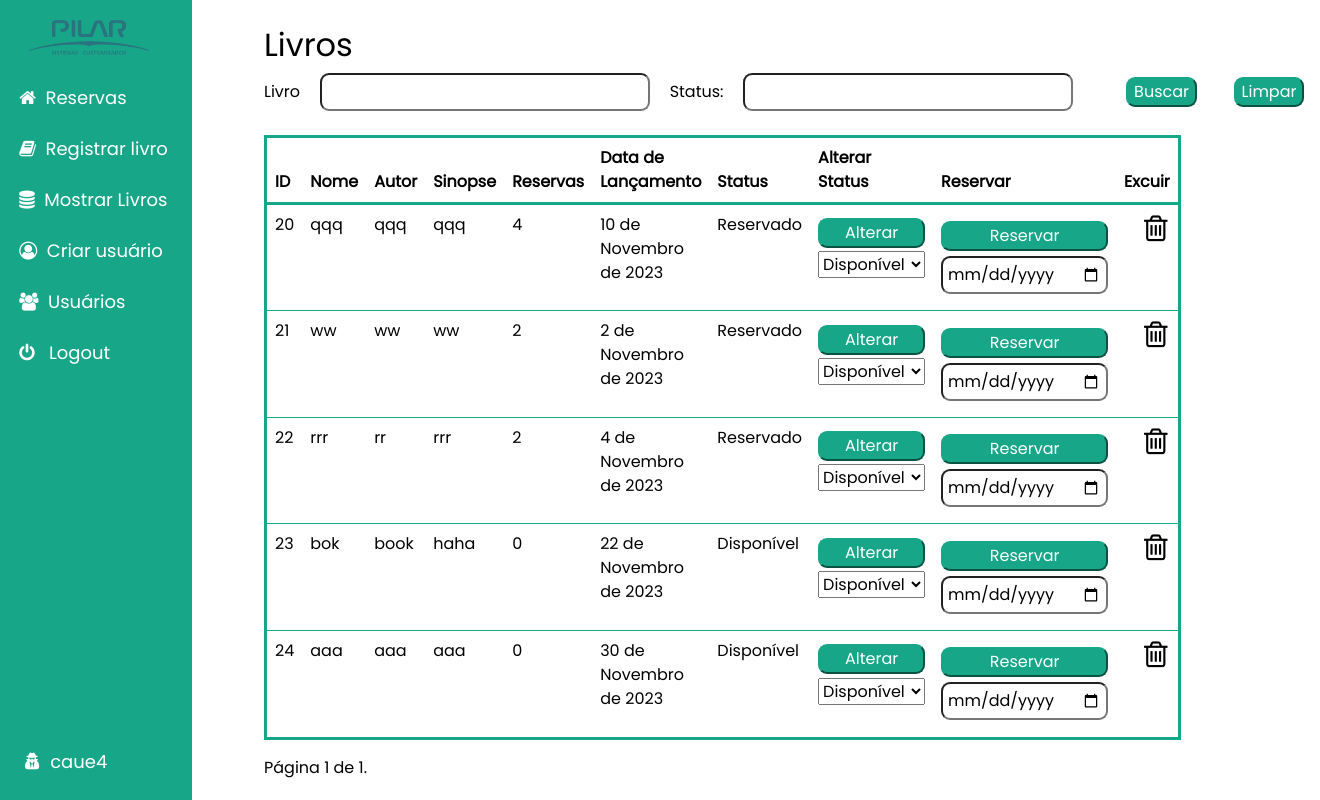
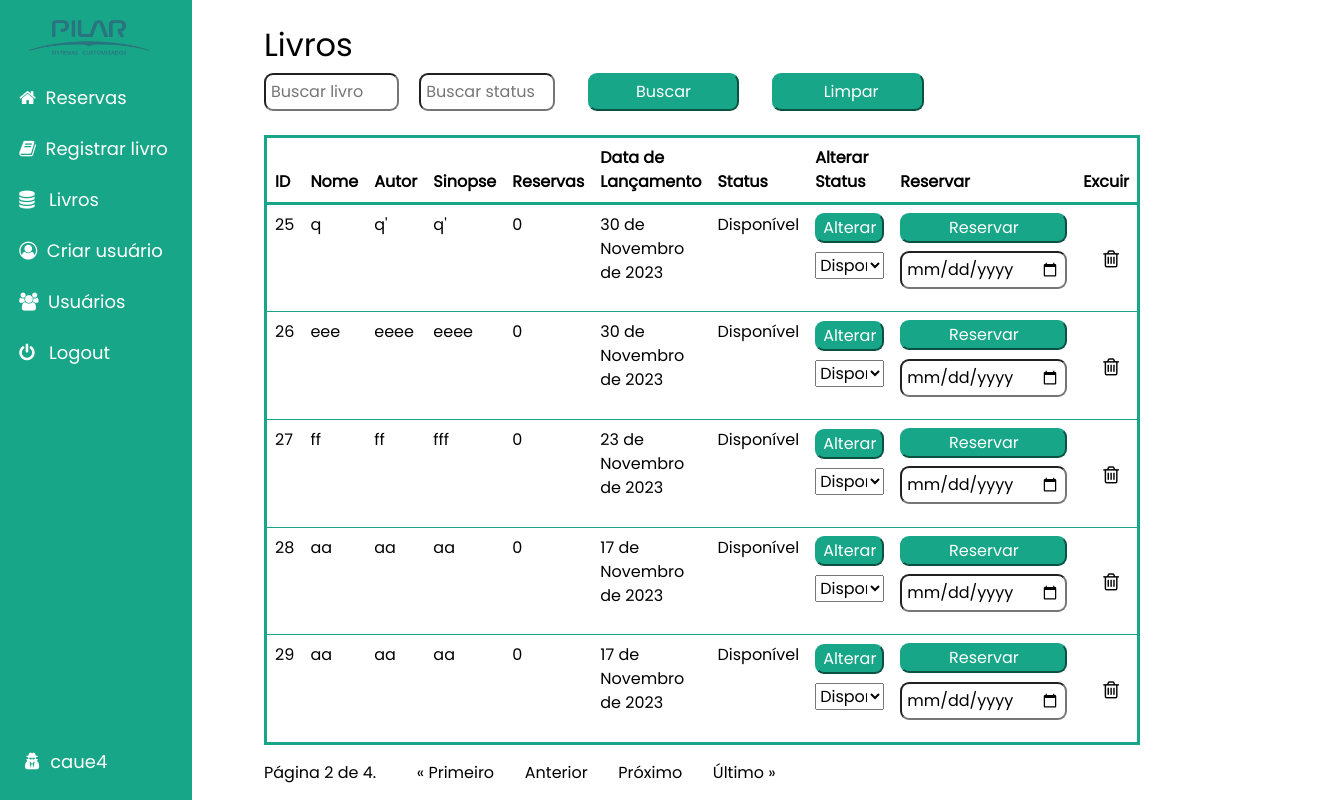
Before and after one commit to caueoliveiraaa/book_management_website, a Django app: page /show_books/filter/?page=2 in a window 1320 px wide. Run offline with Django 4.2, Linux system fonts and the light colour scheme; a user stored in the database is signed in; data comes from the database, SQL or seed files in the repository.

Commit message:
End
Finalização do projeto.

```diff
--- a/website/main/static/base.css
+++ b/website/main/static/base.css
@@ -47,7 +56,7 @@ button {
 }
 
 input {
-    margin-right: 3%;
+    width: 100%;
     border-radius: 9px;
     padding: 5px;
 }
--- a/website/main/templates/add_books.html
+++ b/website/main/templates/add_books.html
@@ -1,10 +1,11 @@
 {% extends "base.html" %}
 {% block content %}
-<div style="display: inline-block; padding: 20px 30px; margin-top: 5%; margin-left: 260px; margin-right: 200px; border-radius: 9px; border: 2px solid black; width: 70%; height: 30%;">
+<div style="display: inline-block; padding: 20px 30px; margin-top: 5%; margin-left: 260px; border-radius: 9px; border: 2px solid black; width: 70%; height: 30%;">
     <form method="POST">
-        <h1 id="titles"><i class="fa fa-simplybuilt" aria-hidden="true"></i> Registre um novo livro</h1><br>
+        <h1 id="titles">Registrar livro</h1><br>
         {% csrf_token %}
         {{ form.as_p }}
+        <br>
         <button style="width: 30%; align-items: center;" type="submit"> Submit </button>
     </form>
 </div>
--- a/website/main/templates/base.html
+++ b/website/main/templates/base.html
@@ -10,7 +10,7 @@
     <link rel="stylesheet" href="https://fonts.googleapis.com/css2?family=Poppins&display=swap">
     <link rel="stylesheet" href="{% static 'base.css' %}">
     <script src="{% static 'base.js' %}"></script>
-    <title> Book Managment System </title>
+    <title>Book Managment System</title>
 </head>
 <body>
     <div id="sidebar">
@@ -18,7 +18,7 @@
         {% if user.is_authenticated %}
             <a class="nav-link" href="{% url 'index' %}"><span><i class="fa fa-home" aria-hidden="true" style="margin-right: 5%;"></i>Reservas</span></a><br>
             <a class="nav-link" href="{% url 'add_books' %}"><span style="margin-left: 10%;  font-size: large;"><i class="fa fa-book" aria-hidden="true" style="margin-right: 5%;"></i>Registrar livro</span></a><br>
-            <a class="nav-link" href="{% url 'show_books_filter' %}"><span><i class="fa fa-database" aria-hidden="true" style="margin-right: 5%;"></i>Mostrar Livros</span></a><br>
+            <a class="nav-link" href="{% url 'show_books_filter' %}"><span><i class="fa fa-database" aria-hidden="true" style="margin-right: 5%;"></i>  Livros</span></a><br>
             <a class="nav-link" href="{% url 'register' %}"><span><i class="fa fa-user-circle-o" aria-hidden="true" style="margin-right: 5%;"></i>Criar usuário</span></a><br>
             <a class="nav-link" href="{% url 'show_users' %}"><span><i class="fa fa-users" aria-hidden="true" style="margin-right: 5%;"></i>Usuários</span></a><br>
             <a class="nav-link" href="{% url 'logout_user' %}"><span><i class="fa fa-power-off" style="margin-right: 5%;"></i> Logout</span></a><br><br>
@@ -32,7 +32,7 @@
     </div>
     {% if messages %}
         <div class="alert" role="alert" >
-            <button type="button" class="btn-close" aria-label="Close"></button>
+            <button id="closeBtn" type="button" class="btn-close" aria-label="Close"></button>
             <ul class="messages">
             {% for message in messages %}
                 <li{% if message.tags %} class="{{ message.tags }}"{% endif %}>{{ message }}</li>
@@ -40,7 +40,6 @@
             </ul>
         </div>
     {% endif %}
-
     {% block content %}
     {% endblock %}
 </body>
--- a/website/main/templates/show_books_filters.html
+++ b/website/main/templates/show_books_filters.html
@@ -5,19 +5,17 @@
 <div class="table-wrapper">
     <h1 id="titles">Livros</h1>
     <form method="GET" action="{% url 'show_books_filter' %}" style="display: flex; align-items: center; flex-direction: row;">
+        {% csrf_token %}
         {% for field in form.form %}
             {% if field.name == 'name' %}
-                <label id="labels" for="id_name">Livro</label>
-                <input type="{{ field.field.widget.input_type }}" name="name" value="" placeholder="">
+                <input type="{{ field.field.widget.input_type }}" name="name" value="" placeholder="Buscar livro">
             {% elif field.name == 'status' %}
-                <label id="labels" for="id_status">Status:</label>
-                <input type="{{ field.field.widget.input_type }}" name="status" value="" placeholder="">
+                <label id="labels" for="id_status"></label>
+                <input type="{{ field.field.widget.input_type }}" name="status" value="" placeholder="Buscar status">
             {% endif %}
         {% endfor %}
-        <button type="submit" style="margin-left: 5%">Buscar</button>
-        <a href="{% url 'show_books_filter' %}" style="margin-left: 5%">
-            <button type="submit" style="margin-left: 5%">Limpar</button>
-        </a>
+        <button type="submit" style="margin-left: 5%; padding-left: 15px; padding-right: 15px; padding-top: 5px; padding-bottom: 5px;">Buscar</button>
+        <button type="submit" style="margin-left: 5%; padding-left: 15px; padding-right: 15px; padding-top: 5px; padding-bottom: 5px;"><a href="{% url 'show_books_filter' %}" style="margin-left: 5%"></a> Limpar</button>
     </form>
     <br>
     <table class="table" style="padding: 10px; border: 3px solid #18a689; border-radius: 5px; border-style: solid;">
@@ -48,10 +46,10 @@
                 <td>
                     <form method="POST" action="{% url 'update_book_status' book.id %}">
                         {% csrf_token %}
-                        <button type="submit" style="margin-top: 5%;; margin-bottom: 3%;">Alterar</button>
+                        <button type="submit" style="margin-top: 1%;; margin-bottom: 13%;">Alterar</button>
                         <input type="hidden" name="name" value="{{ request.GET.name }}">
                         <input type="hidden" name="status" value="{{ request.GET.status }}">
-                        <select name="new_status">
+                        <select name="new_status" style="width: 100%;">
                             <option value="opções" disabled>opções</option>
                             <option value="Disponível">Disponível</option>
                             <option value="Reservado">Reservado</option>
@@ -64,7 +62,7 @@
                 <td>
                     <form method="POST" action="{% url 'reserve_book' book.id %}">
                         {% csrf_token %}
-                        <button style="margin-top: 5%; margin-bottom: 3%;" type="submit" > Reservar </button>
+                        <button style="margin-bottom: 5%;" type="submit" > Reservar </button>
                         <input type="hidden" name="name" value="{{ request.GET.name }}">
                         <input type="hidden" name="status" value="{{ request.GET.status }}">
                         <input type="date" style="width: 100%;" name="user_date">
@@ -72,7 +70,7 @@
                 </td>
                 <td>
                     <a style="margin-left: 20px; text-decoration: none;" href="{% url 'del_books' book.id %}" onclick="return confirm('Are you sure you want to delete this book?')">
-                        <i class="fa fa-trash-o" aria-hidden="true" style="font-size: 30px;"></i>
+                        <i id="cancel" class="fa fa-trash-o" aria-hidden="true" style="font-size: 20px; margin-top: 80%;"></i>
                     </a>
                 </td>
             </tr>
--- a/website/main/views.py
+++ b/website/main/views.py
@@ -33,33 +33,54 @@ from django.shortcuts import (
 )
 
 
-@login_required
 def show_users(request):
-    users = User.objects.all()
-    users_count = User.objects.count()
-    reservations_count = Reservation.objects.count()
-    paginator = Paginator(users, 6)
-    page = request.GET.get('page')
+    if request.user.is_authenticated:
+        users = User.objects.all()
+        paginator = Paginator(users, 5)
+        page = request.GET.get('page')
+        reservations = Reservation.objects.filter(user=request.user)
 
-    try:
-        users = paginator.page(page)
-    except PageNotAnInteger:
-        users = paginator.page(1)
-    except EmptyPage:
-        users = paginator.page(paginator.num_pages)
+        try:
+            user_profile = UserProfile.objects.get(user=request.user)
+        except UserProfile.DoesNotExist:
+            user_profile = UserProfile.objects.create(user=request.user, bill=0.0)
 
-    context = {'reservations_count': reservations_count, 'users_count': users_count, 'users': users}
+        bill = 0.0
+        user_profile.bill = bill
+        for reservation in reservations:
+            today = datetime.now().date()
+            if reservation.deadline_date and reservation.deadline_date > today:
+                days_difference = (reservation.deadline_date - today).days
+                for _ in range(days_difference + 1):
+                    user_profile.bill += 0.01
+                    user_profile.bill = round(user_profile.bill, 2)
+                    bill = user_profile.bill
+                    user_profile.save()
 
-    return render(request, 'show_users.html', context)
+        try:
+            users = paginator.page(page)
+        except PageNotAnInteger:
+            users = paginator.page(1)
+        except EmptyPage:
+            users = paginator.page(paginator.num_pages)
 
 
-@login_required
+        context = {'bill': bill, 'users': users, 'user_id': request.user.id}
+
+        return render(request, 'show_users.html', context)
+
+    return redirect('index')
+
+
 def del_users(request, user_id):
-    user = get_object_or_404(User, id=user_id)
-    name = user.username
-    user.delete()
-    messages.success(request, f'Usuário \'{name}\' excluído com sucesso.')
-    return redirect('show_users')
+    if request.user.is_authenticated:
+        user = get_object_or_404(User, id=user_id)
+        name = user.username
+        user.delete()
+        messages.success(request, f'Usuário \'{name}\' excluído com sucesso.')
+        return redirect('show_users')
+
+    return redirect('index')
 
 
 def register(request):
@@ -79,129 +100,145 @@ def register(request):
     return render(request, "register.html", {"form": form})
 
 
-@login_required
 def logout_user(request):
-    logout(request)
+    if request.user.is_authenticated:
+        logout(request)
+
     return render(request, 'index.html')
 
 
-@login_required
 def reserve_book(request, book_id):
-    book = get_object_or_404(Books, id=book_id)
-    name_param = request.POST.get('name', '')
-    status_param = request.POST.get('status', '')
-    url_params = urlencode({'name': name_param, 'status': status_param})
+    if request.user.is_authenticated:
+        book = get_object_or_404(Books, id=book_id)
+        name_param = request.POST.get('name', '')
+        status_param = request.POST.get('status', '')
+        url_params = urlencode({'name': name_param, 'status': status_param})
 
-    if request.method == 'POST':
-        user = request.user
-        reservation_date = request.POST.get('user_date')
-        existing_reservation = book.reservations.filter(reservation_date=reservation_date).first()
-        if existing_reservation:
-            messages.success(request, "Já existe uma reserva nessa data!")
-            return HttpResponseRedirect(f'{reverse("show_books_filter")}?{url_params}')
+        if request.method == 'POST':
+            try:
+                user = request.user
+                reservation_date = request.POST.get('user_date')
 
-        reservation_date = datetime.strptime(reservation_date, "%Y-%m-%d")
-        reservation_date = reservation_date.date()
-        if reservation_date >= datetime.now().date():
-            reservation = Reservation.objects.create(user=user, book=book, reservation_date=reservation_date)
-            book.reservations.add(reservation)
-            book.reservas = book.reservations.count()
-            book.status = 'Reservado'
-            book.save()
-        else:
-            messages.error(request, "Não é possível reservar livros para datas inferiores a data atual!")
+                if reservation_date is not None:
+                    existing_reservation = book.reservations.filter(reservation_date=reservation_date).first()
+                    if existing_reservation:
+                        messages.success(request, "Já existe uma reserva nessa data!")
+                        return HttpResponseRedirect(f'{reverse("show_books_filter")}?{url_params}')
 
-    return HttpResponseRedirect(f'{reverse("show_books_filter")}?{url_params}')
+                    reservation_date = datetime.strptime(reservation_date, "%Y-%m-%d")
+                    reservation_date = reservation_date.date()
+                    if reservation_date >= datetime.now().date():
+                        reservation = Reservation.objects.create(user=user, book=book, reservation_date=reservation_date)
+                        book.reservations.add(reservation)
+                        book.reservas = book.reservations.count()
+                        book.status = 'Reservado'
+                        book.save()
+                    else:
+                        messages.error(request, "Não é possível reservar livros para datas inferiores a data atual!")
+                else:
+                    messages.error(request, "É preciso informar uma data!")
+            except Exception as e:
+                print(f'Ocorreu um erro ao extrair data: {e}')
+
+        return HttpResponseRedirect(f'{reverse("show_books_filter")}?{url_params}')
+
+    return redirect('index')
 
 
-@login_required
 def take_book(request, book_id, reservation_id):
-    book = get_object_or_404(Books, id=book_id)
-    if book.status == 'Reservado':
-        reservation = get_object_or_404(Reservation, id=reservation_id)
-        if reservation.reservation_date == datetime.now().date():
-            book.status = 'Retirado'
-            reservation.deadline_date = datetime.now().date() + timedelta(days=30)
-            book.save()
-            reservation.save()
-            messages.success(request, "Livro retirado com sucesso!")
-            return redirect("index")
+    if request.user.is_authenticated:
+        book = get_object_or_404(Books, id=book_id)
+        if book.status == 'Reservado':
+            reservation = get_object_or_404(Reservation, id=reservation_id)
+            if reservation.reservation_date == datetime.now().date():
+                book.status = 'Retirado'
+                reservation.deadline_date = datetime.now().date() + timedelta(days=30)
+                book.save()
+                reservation.save()
+                messages.success(request, "Livro retirado com sucesso!")
+                return redirect("index")
+            else:
+                messages.error(request, "A data de retirada desse livro não é hoje!")
+                return redirect("index")
         else:
-            messages.error(request, "A data de retirada desse livro não é hoje!")
-            return redirect("index")
-    else:
-        messages.error(request, "Este livro não está com status reservado!")
-        return redirect("index")
+            messages.error(request, "Este livro não está com status reservado!")
 
-
-@login_required
-def return_book(request, book_id, reservation_id):
-    book = get_object_or_404(Books, id=book_id)
-    if book.status == 'Retirado':
-        reservation = get_object_or_404(Reservation, id=reservation_id)
-        reservation.delete()
-        book.status = 'Disponível'
-        book.save()
-        reservation.save()
-        messages.success(request, "Livro devolvido com sucesso!")
-        return redirect("index")
-    else:
-        messages.error(request, "Este livro não está com status retirado!")
-        return redirect("index")
-
-
-@login_required
-def cancel_reservation(request, reservation_id):
-    reservation = get_object_or_404(Reservation, id=reservation_id)
-    book = reservation.book
-    book.reservas = models.F('reservas') - 1
-    book.save()
-    reservation.delete()
     return redirect("index")
 
 
+def return_book(request, book_id, reservation_id):
+    if request.user.is_authenticated:
+        book = get_object_or_404(Books, id=book_id)
+        if book.status == 'Retirado':
+            reservation = get_object_or_404(Reservation, id=reservation_id)
+            reservation.delete()
+            book.status = 'Disponível'
+            book.save()
+            reservation.save()
+            messages.success(request, "Livro devolvido com sucesso!")
+            return redirect("index")
+        else:
+            messages.error(request, "Este livro não está com status retirado!")
 
-@login_required
-def show_books_filter(request):
-    books = Books.objects.all()
-    books_filter = BookFilter(request.GET, queryset=books)
-    paginator = Paginator(books_filter.qs, 6)
-    page = request.GET.get('page')
-
-    try:
-        books_data = paginator.page(page)
-    except PageNotAnInteger:
-        books_data = paginator.page(1)
-    except EmptyPage:
-        books_data = paginator.page(paginator.num_pages)
-
-    return render(request, 'show_books_filters.html', {'books_data': books_data, 'form': books_filter})
+    return redirect("index")
 
 
-@login_required
-def update_book_status(request, book_id):
-    book = get_object_or_404(Books, id=book_id)
-    name_param = request.POST.get('name', '')
-    status_param = request.POST.get('status', '')
-    url_params = urlencode({'name': name_param, 'status': status_param})
+def cancel_reservation(request, reservation_id):
+    if request.user.is_authenticated:
+        reservation = get_object_or_404(Reservation, id=reservation_id)
+        book = reservation.book
+        book.reservas = models.F('reservas') - 1
+        book.save()
+        reservation.delete()
 
-    if request.method == 'POST' and request.user.is_superuser:
-        new_status = request.POST.get('new_status')
-        print(f'new_status{new_status}')
-        if new_status in ['Disponível', 'Reservado', 'Retirado']:
-            book.status = new_status
-            book.save()
-        else:
-            messages.error(request, 'Selecione uma opção válida.')
-    else:
-        messages.error(request, 'Apenas usuários administradores podem alterar status.')
-
-    return HttpResponseRedirect(f'{reverse("show_books_filter")}?{url_params}')
+    return redirect("index")
 
 
-@login_required
+def show_books_filter(request):
+    if request.user.is_authenticated:
+        books = Books.objects.all()
+        books_filter = BookFilter(request.GET, queryset=books)
+        paginator = Paginator(books_filter.qs, 5)
+        page = request.GET.get('page')
+
+        try:
+            books_data = paginator.page(page)
+        except PageNotAnInteger:
+            books_data = paginator.page(1)
+        except EmptyPage:
+            books_data = paginator.page(paginator.num_pages)
+
+        return render(request, 'show_books_filters.html', {'books_data': books_data, 'form': books_filter})
+
+    return redirect('index')
+
+
+def update_book_status(request, book_id):
+    if request.user.is_authenticated:
+        book = get_object_or_404(Books, id=book_id)
+        name_param = request.POST.get('name', '')
+        status_param = request.POST.get('status', '')
+        url_params = urlencode({'name': name_param, 'status': status_param})
+
+        if request.method == 'POST' and request.user.is_superuser:
+            new_status = request.POST.get('new_status')
+            print(f'new_status{new_status}')
+            if new_status in ['Disponível', 'Reservado', 'Retirado']:
+                book.status = new_status
+                book.save()
+            else:
+                messages.error(request, 'Selecione uma opção válida.')
+        else:
+            messages.error(request, 'Apenas usuários administradores podem alterar status.')
+
+        return HttpResponseRedirect(f'{reverse("show_books_filter")}?{url_params}')
+
+    return redirect('index')
+
+
+
 def add_books(request):
-    if request.user.is_superuser:
+    if request.user.is_authenticated and request.user.is_superuser:
         if request.method == "POST":
             form = BookCreationForm(request.POST)
 
@@ -220,14 +257,16 @@ def add_books(request):
     return render(request, "add_books.html", {"form": form})
 
 
-@login_required
 def del_books(request, book_id):
-    book = get_object_or_404(Books, id=book_id)
-    name = book.name
-    author = book.author
-    book.delete()
-    messages.success(request, f'Livro \'{name}\' de \'{author}\' excluído com sucesso.')
-    return redirect('show_books_filter')
+    if request.user.is_authenticated:
+        book = get_object_or_404(Books, id=book_id)
+        name = book.name
+        author = book.author
+        book.delete()
+        messages.success(request, f'Livro \'{name}\' de \'{author}\' excluído com sucesso.')
+        return redirect('show_books_filter')
+
+    return redirect('index')
 
 
 def index(request):
@@ -244,19 +283,29 @@ def index(request):
         user.save()
         login(request, user)
 
-    elif request.user.is_authenticated:
+    if request.user.is_authenticated:
         reservations = Reservation.objects.filter(user=request.user)
+
+        try:
+            user_profile = UserProfile.objects.get(user=request.user)
+        except UserProfile.DoesNotExist:
+            user_profile = UserProfile.objects.create(user=request.user, bill=0.0)
+
+        bill = 0.0
         for reservation in reservations:
             today = datetime.now().date()
             if reservation.deadline_date and reservation.deadline_date > today:
                 days_difference = (reservation.deadline_date - today).days
                 for _ in range(days_difference + 1):
-                    request.user.bill += 0.01
-                    request.user.save()
+                    user_profile.bill += 0.01
+                    user_profile.bill = round(user_profile.bill, 2)
+                    bill = user_profile.bill
+                    user_profile.save()
+                    print(user_profile.bill)
 
         user_reservations = Reservation.objects.filter(user=request.user)
         reservations_count = len(user_reservations)
-        paginator = Paginator(user_reservations, 6)
+        paginator = Paginator(user_reservations, 5)
         page = request.GET.get('page')
 
         try:
@@ -266,6 +315,6 @@ def index(request):
         except EmptyPage:
             user_reservations = paginator.page(paginator.num_pages)
 
-        context = {'reservations_count': reservations_count, 'user_reservations':user_reservations}
+        context = {'bill': bill, 'reservations_count': reservations_count, 'user_reservations':user_reservations}
 
     return render(request, 'index.html', context)
```
Also changed, not shown: other parts of website/main/static/base.css (+25 -15 lines), website/main/forms.py (+14 -17 lines), website/main/models.py (+6 -1 lines), website/main/templates/index.html (+14 -14 lines), website/main/templates/register.html (+16 -8 lines), website/main/templates/show_users.html (+7 -5 lines), website/db.sqlite3, website/main/migrations/0011_userprofile_alter_books_data_lancamento_and_more.py (added).
